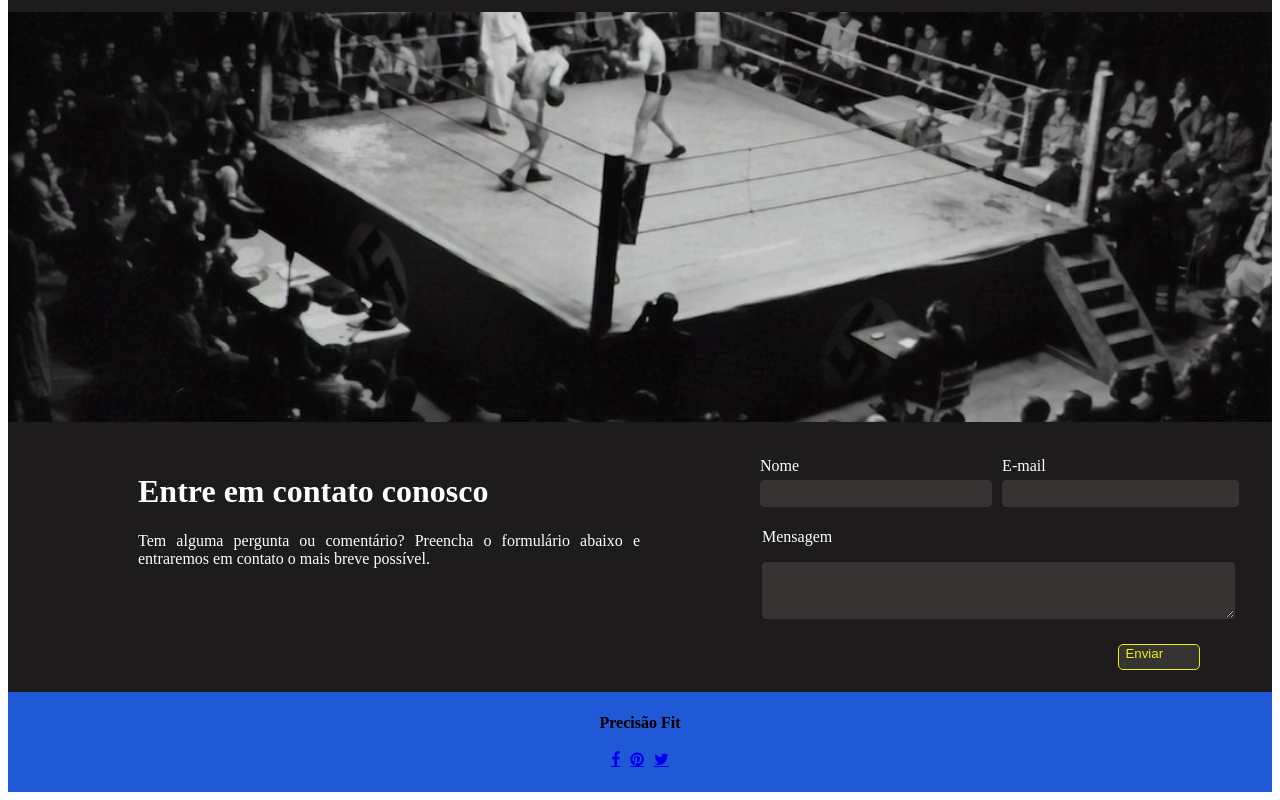
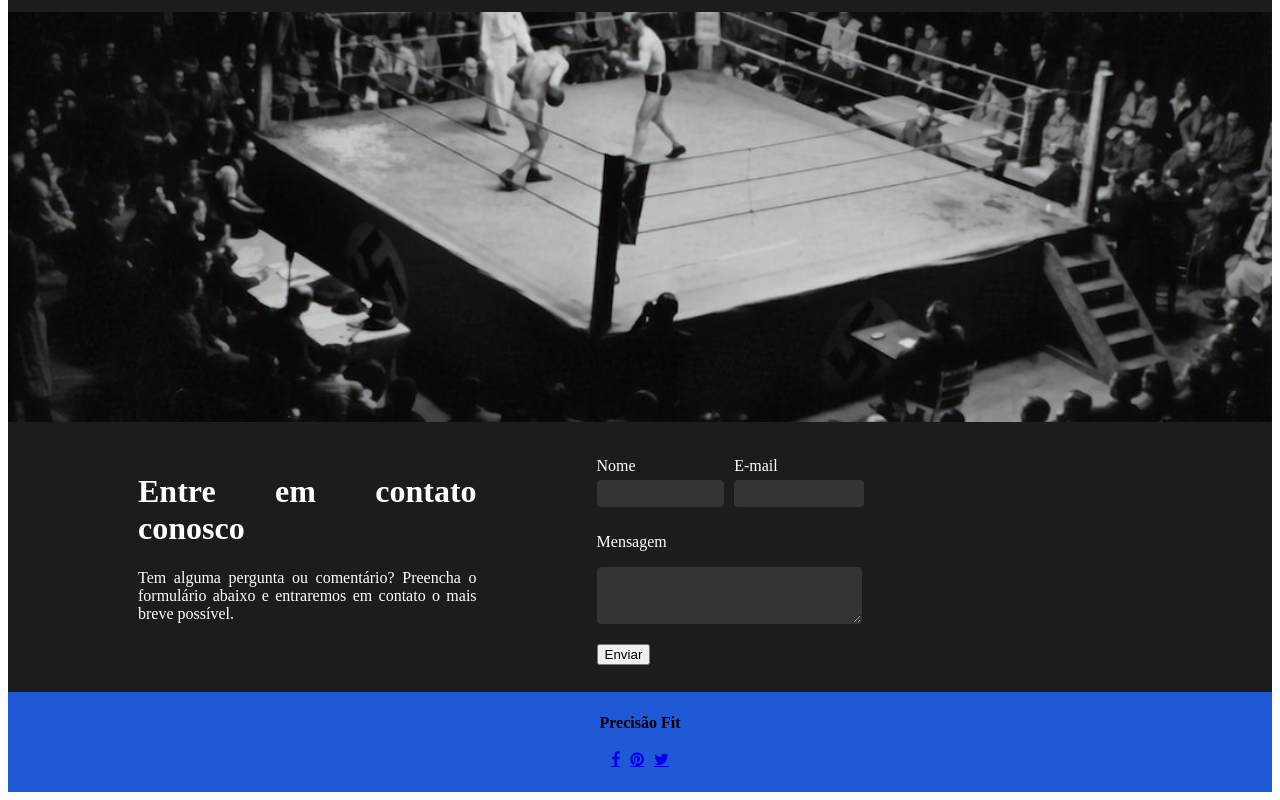
Before and after one commit to Ohayogui/freeCodeCamp, a plain HTML site: page precisaofit/index.html in a window 1280 px wide. Shown: the part 1396-2196 px from the top of the page. Drawn offline with Linux system fonts and the light colour scheme.

Commit message:
Estiliza Form

```diff
--- a/precisaofit/assets/css/styles.css
+++ b/precisaofit/assets/css/styles.css
@@ -79,7 +79,10 @@
     height: 270px;
     color: white;
 }
-
+.wrapper{
+    display: flex;
+    flex-direction: row;
+}
 .econtato {
     display: flex;
     flex-direction: row;
@@ -124,10 +127,10 @@ fieldset {
     color: rgb(238, 241, 4);
     border: 1px solid rgb(238, 241, 4);
     border-radius: 5px;
-    width: 16%;
-    height: 26px;
+    /*width: 16%;*/
+    /*height: 26px;*/
     margin: 0 0 10% 70%;
-    text-align: center;
+  /*  text-align: justify;*/
 }
 
 /* TEXT-TEXT-TEXT-TEXT-TEXT-TEXT-TEXT-TEXT-TEXT-TEXT-TEXT-TEXT-TEXT-TEXT-TEXT-TEXT */
--- a/precisaofit/index.html
+++ b/precisaofit/index.html
@@ -83,8 +83,10 @@
                         <p class="e2">Tem alguma pergunta ou comentário? Preencha o formulário abaixo e
                             entraremos em contato o mais breve possível.</p>
                     </div>
+
+                    <div>
                         <form>
-
+                                <div class="wrapper">
                                     <div class="info">
                                         <label>Nome</label>
                                         <input type="text" name="nome" id="nome" required="required">
@@ -93,14 +95,17 @@
                                         <label>E-mail</label>
                                         <input type="email" name="email" id="email" required="required">
                                     </div>
-                        <fieldset>
+                                </div>
+
+
                                 <div class="info3">
                                     <p>Mensagem</p>
                                     <textarea id="mensagem" rows="3" cols="60" required="required"></textarea>
                                 </div>
-                    </fieldset>
-                        <button class="b2" type="submit">Enviar</button>
+
+                            <button type="submit">Enviar</button>
                         </form>
+                    </div>
                 </div>
             </div>
             <div class="localizacao">
```
Lines whose indentation alone changed are shown as unchanged.
